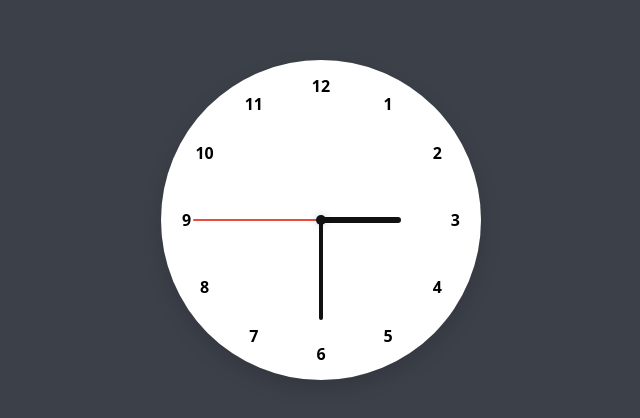
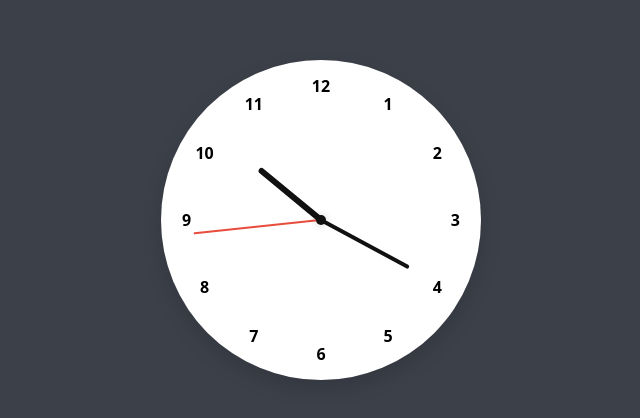
Before and after one commit to jawidosmani/Analoge-Uhr, a plain HTML site: page index.html in a window 1280 px wide. Shown: the part 180-598 px from the top of the page, without its empty margins (319-959 px from the left). Drawn offline with Linux system fonts and the light colour scheme.

Commit message:
fix: Adjust hand IDs in HTML to match JavaScript logic

```diff
--- a/index.html
+++ b/index.html
@@ -3,17 +3,18 @@
 <head>
     <meta charset="UTF-8">
     <meta name="viewport" content="width=device-width, initial-scale=1.0">
-    <title>Analoge Uhr:</title>
+    <title>Analoge Uhr</title>
     <link rel="stylesheet" href="styles.css">
     <script src="script.js" defer></script>
 </head>
 <body>
-    <div class="clock" id="clock" >
+    <div class="clock" id="clock">
         <div class="center-dot"></div>
-        <div>
-            <div class="hour" id="hour-hand"></div>
-            <div class="minute" id="minute-hand"></div>
-            <div class="second" id="second-hand"></div>
+
+        <div class="hands-container">
+            <div class="hour" id="hour"></div>
+            <div class="minute" id="minute"></div>
+            <div class="second" id="second"></div>
         </div>
     </div>
 </body>
```
